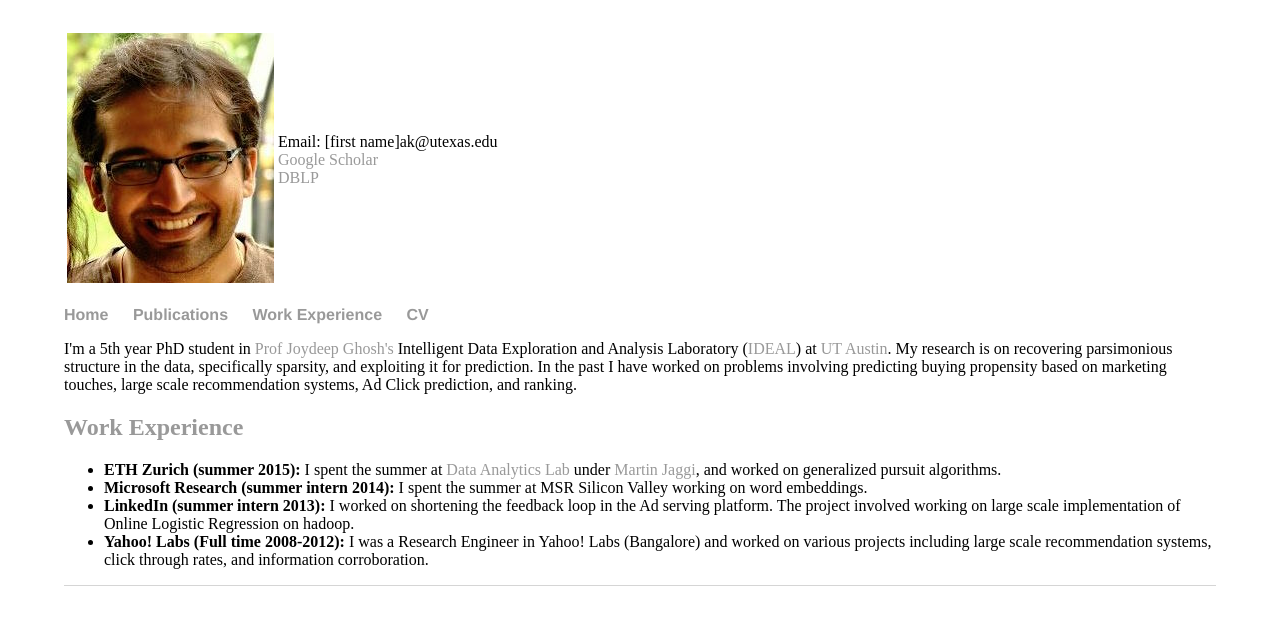
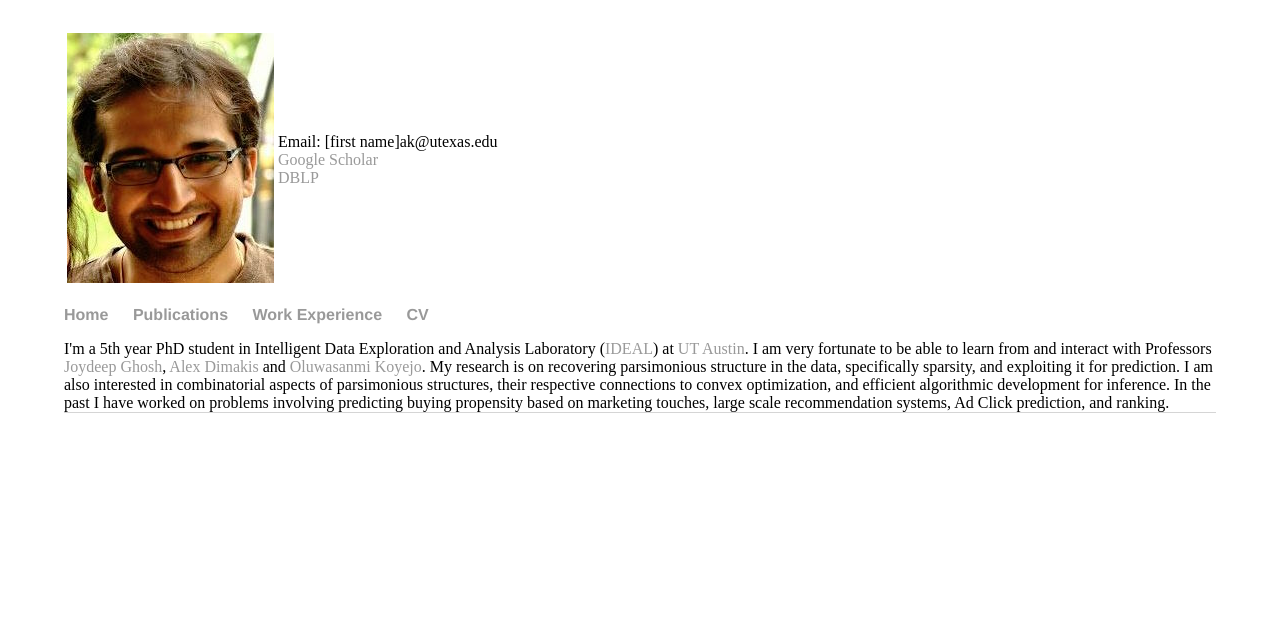
Before and after one commit to rjvak7/rjvak7.github.io, a Jekyll site: the page built from index.html, in a window 1280 px wide. Shown: the top 625 px of the page. Built offline with Jekyll 4.4.1, drawn with Linux system fonts in a browser that asks for light colours.

Commit message:
update pubs

```diff
--- a/index.html
+++ b/index.html
@@ -3,14 +3,7 @@ layout: default
 title: Rajiv Khanna
 ---
 <div >
-	I'm a 5th year PhD student in <a href="http://www.ideal.ece.utexas.edu/ghosh">Prof Joydeep Ghosh's</a> Intelligent Data Exploration and Analysis Laboratory (<a href="http://www.ideal.ece.utexas.edu">IDEAL</a>) at <a href="http://www.utexas.edu/">UT Austin</a>. My research is on recovering parsimonious structure in the data, specifically sparsity, and exploiting it for prediction.
+	I'm a 5th year PhD student in Intelligent Data Exploration and Analysis Laboratory (<a href="http://www.ideal.ece.utexas.edu">IDEAL</a>) at <a href="http://www.utexas.edu/">UT Austin</a>. I am very fortunate to be able to learn from and interact with Professors <a href="http://www.ideal.ece.utexas.edu/ghosh">Joydeep Ghosh</a>, <a href="http://users.ece.utexas.edu/~dimakis/"> Alex Dimakis</a> and <a href="http://sanmi.cs.illinois.edu">Oluwasanmi Koyejo</a>. My research is on recovering parsimonious structure in the data, specifically sparsity, and exploiting it for prediction. I am also interested in combinatorial aspects of parsimonious structures, their respective connections to convex optimization, and efficient algorithmic development for inference.
 	In the past I have worked on problems involving predicting buying propensity based on marketing touches, large scale recommendation systems, Ad Click prediction, and ranking.
 
-<h2 > <a name="Workex"> Work Experience  </a></h2>
-<ul>
-<li> <b> ETH Zurich (summer 2015):</b> I spent the summer at <a href="http://www.da.inf.ethz.ch"> Data Analytics Lab</a> under <a href="https://people.epfl.ch/martin.jaggi">Martin Jaggi</a>, and worked on generalized pursuit algorithms.</li>
-<li> <b>Microsoft Research (summer intern 2014):</b> I spent the summer at MSR Silicon Valley working on word embeddings.
-<li>  <b> LinkedIn (summer intern 2013): </b> I worked on shortening the feedback loop in the Ad serving platform. The project involved working on large scale implementation of Online Logistic Regression on hadoop.
-<li> <b> Yahoo! Labs (Full time 2008-2012): </b> I was a Research Engineer in Yahoo! Labs (Bangalore) and worked on various projects including large scale recommendation systems, click through rates, and information corroboration.
-</ul>
 </div>
```
Also changed, not shown: workex.html (added, +13 -0 lines).
